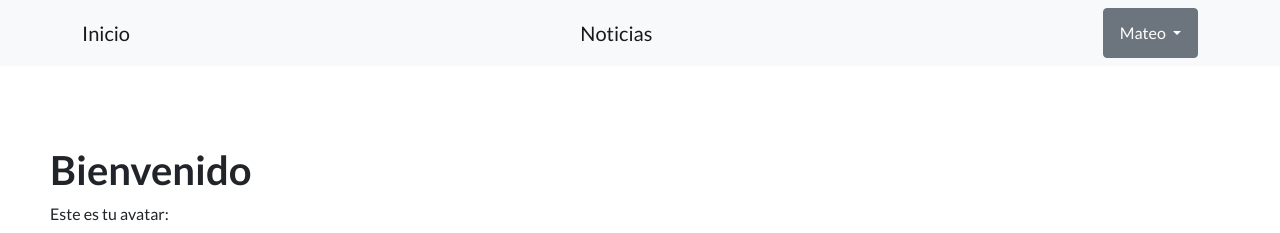
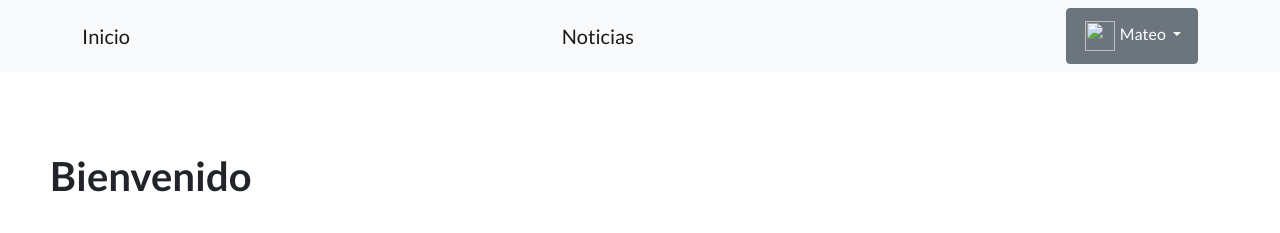
Before and after one commit to MateoBueno/Proyecto-Final-Bueno, a Django app: page / in a window 1280 px wide. Shown: the top 233 px of the page. Run offline with Django 4.2, Linux system fonts and the light colour scheme; a user stored in the database is signed in; data comes from the database, SQL or seed files in the repository; both versions use the stored data as it was after the commit; some libraries are stand-ins or nearby versions.

Commit message:
agregado de avatar

```diff
--- a/myblog/pagina_blog/templates/pagina_blog/about.html
+++ b/myblog/pagina_blog/templates/pagina_blog/about.html
@@ -6,6 +6,7 @@
 
 <h1>Mateo Bueno</h1>
 
+<img src="C:\Users\Windows 10\Documents\MATE\Programacion\foto1" width="200" height="200" style="float: right; margin: 0 0 1em 2em"/>
 
 <p>
     Hablando un poco sobre mi, es el primer curso que hago sobre programacion, ya conocia un poco de HTML y CSS, pero nunca profundize en ellos.<br>
--- a/myblog/pagina_blog/templates/pagina_blog/base.html
+++ b/myblog/pagina_blog/templates/pagina_blog/base.html
@@ -29,7 +29,8 @@
                 {% if user.is_authenticated %}
                 <div class="dropdown">
                     <button class="btn btn-secondary dropdown-toggle" type="button" data-bs-toggle="dropdown" aria-expanded="false">
-                      {{ user.username }}
+                      <img src="{{ user.avatar.imagen.url }}" width="30" height="30" hspace="2"/>
+                      <span>{{ user.username }}</span>
                     </button>
                     <ul class="dropdown-menu">
                         <li>
--- a/myblog/pagina_blog/templates/pagina_blog/inicio.html
+++ b/myblog/pagina_blog/templates/pagina_blog/inicio.html
@@ -4,10 +4,6 @@
 
 {% block contenido %}
 <h1>Bienvenido {{ request.user.first_name }}</h1>
-<p>Este es tu avatar:</p>
-<img src="{{ user.avatar.imagen.url }}" width="100" height="100"/>
-
-<br>
 <br>
 <form action="{% url 'buscar_noticias' %}" method="post">
     {% csrf_token %}
--- a/myblog/pagina_blog/views.py
+++ b/myblog/pagina_blog/views.py
@@ -53,6 +53,7 @@
          context={'formulario': formulario},
     )
 
+@login_required
 def buscar_noticias(request):
     if request.method == "POST":
         data = request.POST
--- a/myblog/usuarios/templates/usuarios/login.html
+++ b/myblog/usuarios/templates/usuarios/login.html
@@ -6,4 +6,6 @@
     {{form.as_p}}
     <input type="submit" value="Inciar Sesion">
 </form>
+<br>
+<a href="{% url 'registro' %}">Aun no estoy registrado</a>
 {% endblock contenido %}
```
Also changed, not shown: myblog/db.sqlite3, myblog/media/avatares/c664347b5c74e172bc872240187da2ba.jpg (added), myblog/media/avatares/e226f98df12054bd9294a0c6d51718ed.jpg (added).
